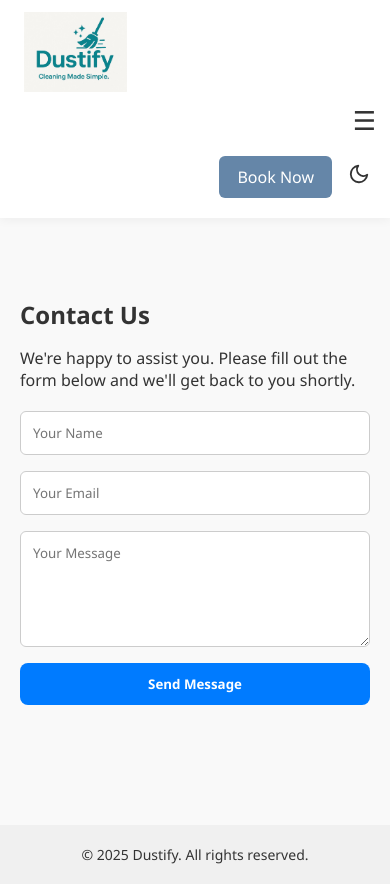
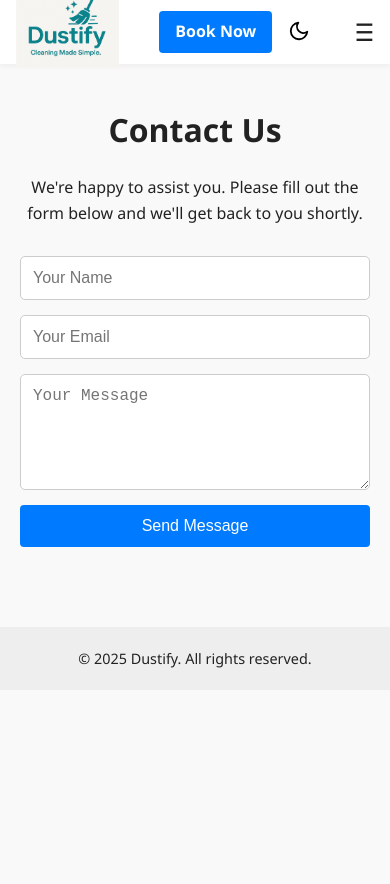
Before and after one commit to Dustifyin/dustify_site, a plain HTML site: page contact.html in a window 390 px wide. After the commit the page ends 844 px from the top, so only its background shows below. Drawn offline with nearby package versions, Linux system fonts and the light colour scheme.

```diff
--- a/contact.html
+++ b/contact.html
@@ -12,7 +12,8 @@
 <body>
   <nav class="navbar">
     <div class="logo-container">
-      <img src="Logo.jpg" alt="Dustify Logo" class="logo" style="height: 80px;" />
+      <img src="Logo.jpg" alt="Dustify Logo" class="logo" />
+
     </div>
 
     <div class="nav-actions">
--- a/style.css
+++ b/style.css
@@ -1,15 +1,16 @@
-/* Global Styles */
-body {
-  font-family: 'Segoe UI', sans-serif;
+/* Reset and base styles */
+* {
   margin: 0;
   padding: 0;
-  background: #f9f9f9;
-  color: #333;
-  transition: background 0.3s, color 0.3s;
+  box-sizing: border-box;
 }
 
-h1, h2, h3 {
-  margin-bottom: 10px;
+body {
+  font-family: 'Segoe UI', Tahoma, Geneva, Verdana, sans-serif;
+  background-color: #f9f9f9;
+  color: #222;
+  line-height: 1.6;
+  padding-top: 64px; /* avoid overlap from sticky nav */
 }
 
 a {
@@ -17,295 +18,185 @@ a {
   color: inherit;
 }
 
-section {
-  padding: 60px 20px;
-  max-width: 1200px;
-  margin: auto;
-}
-
-button, input, select, textarea {
-  font-family: inherit;
-  border: none;
-  outline: none;
-}
-
 /* Navbar */
 .navbar {
+  position: fixed;
+  top: 0;
+  left: 0;
+  right: 0;
+  height: 64px;
+  background: #ffffff;
   display: flex;
   align-items: center;
   justify-content: space-between;
-  padding: 12px 24px;
-  background-color: #ffffff;
-  box-shadow: 0 2px 10px rgba(0, 0, 0, 0.05);
-  position: sticky;
-  top: 0;
-  z-index: 1000;
-  flex-wrap: wrap;
+  padding: 4px 16px;
+  box-shadow: 0 2px 6px rgba(0, 0, 0, 0.05);
+  z-index: 999;
 }
 
-/* Logo */
-.logo {
-  height: 40px;
+.logo-container .logo {
+  height: 80px;
 }
 
-.logo-container {
+.nav-links {
+  list-style: none;
   display: flex;
-  align-items: center;
+  gap: 20px;
 }
 
-/* Top Right Buttons */
+.nav-links li a {
+  color: #333;
+  font-weight: 500;
+  transition: color 0.3s;
+}
+
+.nav-links li a:hover {
+  color: #007bff;
+}
+
+/* Nav actions */
 .nav-actions {
   display: flex;
   align-items: center;
   gap: 12px;
-  order: 3;
 }
 
 .book-btn {
-  background: #6586a8;
+  background-color: #007bff;
   color: white;
-  padding: 10px 18px;
-  border-radius: 6px;
-  font-weight: 500;
-  transition: background 0.3s;
+  padding: 8px 16px;
+  border-radius: 4px;
+  font-weight: bold;
+  transition: background 0.3s ease;
 }
 
 .book-btn:hover {
-  background: #0056b3;
+  background-color: #0056b3;
 }
 
 .dark-toggle {
   background: none;
-  font-size: 20px;
+  border: none;
   cursor: pointer;
-  color: inherit;
-  padding: 6px;
-  border-radius: 6px;
-  transition: background 0.2s;
+  padding: 4px;
 }
 
-.dark-toggle:hover {
-  background: rgba(0, 0, 0, 0.05);
+/* Hamburger menu */
+.menu-icon {
+  display: none;
+  font-size: 24px;
+  cursor: pointer;
 }
 
-/* Navigation Links */
-.nav-links {
-  list-style: none;
-  display: flex;
-  gap: 24px;
-  transition: all 0.3s ease;
-  order: 2;
+#menu-toggle {
+  display: none;
 }
 
-.nav-links li {
-  list-style: none;
+@media (max-width: 768px) {
+  .menu-icon {
+    display: block;
+  }
+
+  .nav-links {
+    display: none;
+    flex-direction: column;
+    position: absolute;
+    top: 64px;
+    left: 0;
+    width: 100%;
+    background: #fff;
+    padding: 16px 0;
+    box-shadow: 0 2px 6px rgba(0, 0, 0, 0.1);
+  }
+
+  #menu-toggle:checked ~ .nav-links {
+    display: flex;
+  }
 }
 
-.nav-links a {
-  color: #333;
-  font-weight: 500;
+/* Section & Forms */
+section {
+  padding: 40px 20px;
+  max-width: 800px;
+  margin: auto;
 }
 
-/* Hero Section */
-.hero {
-  background: linear-gradient(to right, #007BFF, #00B4DB);
-  color: white;
+h1 {
   text-align: center;
-  padding: 100px 20px;
+  margin-bottom: 20px;
+  font-size: 2rem;
 }
 
-.hero h1 {
-  font-size: 42px;
+p {
+  text-align: center;
+  margin-bottom: 30px;
 }
 
-.hero p {
-  font-size: 18px;
-  margin-bottom: 20px;
+.contact-form {
+  display: flex;
+  flex-direction: column;
+  gap: 15px;
 }
 
-.cta-btn {
-  background: white;
-  color: #007BFF;
-  padding: 12px 20px;
-  border-radius: 8px;
-  font-weight: bold;
-  transition: background 0.3s;
+.contact-form input,
+.contact-form textarea {
+  padding: 12px;
+  font-size: 1rem;
+  border: 1px solid #ccc;
+  border-radius: 5px;
+  width: 100%;
 }
 
-.cta-btn:hover {
-  background: #e6e6e6;
+.contact-form button {
+  background-color: #007bff;
+  color: white;
+  padding: 12px;
+  border: none;
+  border-radius: 4px;
+  font-size: 1rem;
+  cursor: pointer;
+  transition: background 0.3s ease;
 }
 
-/* Features & Services */
-.feature-grid, .service-grid {
-  display: grid;
-  grid-template-columns: repeat(auto-fit, minmax(250px, 1fr));
-  gap: 24px;
-  margin-top: 30px;
-}
-
-.feature-card, .service-card {
-  background: #ffffff;
-  padding: 24px;
-  border-radius: 12px;
-  box-shadow: 0 2px 8px rgba(0, 0, 0, 0.05);
-}
-
-.feature-card h3, .service-card h3 {
-  margin-bottom: 10px;
-  color: #007BFF;
-}
-
-/* About Section */
-.about {
-  display: flex;
-  flex-direction: column;
-  gap: 30px;
-}
-
-.about h2 {
-  color: #007BFF;
-}
-
-/* Contact & Booking Forms */
-.contact-section, .booking-section {
-  max-width: 600px;
-  margin: auto;
-  text-align: center;
-}
-
-.contact-form, .booking-form {
-  display: flex;
-  flex-direction: column;
-  gap: 16px;
-  margin-top: 20px;
-}
-
-input, select, textarea {
-  padding: 12px;
-  border-radius: 6px;
-  border: 1px solid #ccc;
-  background: white;
-}
-
-button[type="submit"] {
-  background: #007BFF;
-  color: white;
-  padding: 12px;
-  border-radius: 8px;
-  cursor: pointer;
-  font-weight: bold;
-  transition: background 0.3s;
-}
-
-button[type="submit"]:hover {
-  background: #0056b3;
+.contact-form button:hover {
+  background-color: #0056b3;
 }
 
 /* Footer */
 footer {
   text-align: center;
   padding: 20px;
-  background: #f0f0f0;
-  font-size: 14px;
-  margin-top: 60px;
+  font-size: 0.9rem;
+  background: #eee;
+  margin-top: 40px;
 }
 
 /* Dark Mode */
 .dark-mode {
-  background: #121212;
-  color: #eaeaea;
+  background-color: #111;
+  color: #eee;
 }
 
 .dark-mode .navbar {
-  background: #1f1f1f;
+  background-color: #222;
+}
+
+.dark-mode .nav-links li a {
+  color: #ddd;
 }
 
 .dark-mode .book-btn {
-  background: #4caf50;
-}
-
-.dark-mode .feature-card,
-.dark-mode .service-card,
-.dark-mode .contact-form input,
-.dark-mode .contact-form textarea,
-.dark-mode .booking-form input,
-.dark-mode .booking-form textarea,
-.dark-mode .booking-form select {
-  background: #1f1f1f;
-  color: #eaeaea;
-  border: 1px solid #333;
+  background-color: #00bfff;
 }
 
 .dark-mode footer {
-  background: #1a1a1a;
+  background: #222;
+  color: #aaa;
 }
 
-.dark-mode .dark-toggle svg {
-  color: #eaeaea;
+.dark-mode .contact-form input,
+.dark-mode .contact-form textarea {
+  background: #1e1e1e;
+  color: #f0f0f0;
+  border: 1px solid #444;
 }
-
-/* Responsive Navigation */
-.menu-icon {
-  display: none;
-  font-size: 26px;
-  cursor: pointer;
-  padding: 10px;
-}
-
-#menu-toggle {
-  display: none;
-}
-
-/* Mobile Styles */
-@media (max-width: 768px) {
-  .navbar {
-    flex-direction: column;
-    align-items: flex-start;
-  }
-
-  .nav-actions {
-    align-self: flex-end;
-    margin-bottom: 8px;
-  }
-
-  .menu-icon {
-    display: block;
-    align-self: flex-end;
-    margin-bottom: 8px;
-  }
-
-  .nav-links {
-    display: none;
-    flex-direction: column;
-    background-color: #ffffff;
-    width: 100%;
-    opacity: 0;
-    max-height: 0;
-    overflow: hidden;
-    box-shadow: 0 2px 10px rgba(0, 0, 0, 0.15);
-    transition: max-height 0.4s ease, opacity 0.4s ease;
-    padding-left: 0;
-  }
-
-  #menu-toggle:checked ~ .nav-links {
-    display: flex;
-    opacity: 1;
-    max-height: 500px;
-  }
-
-  .nav-links li {
-    padding: 12px 20px;
-    width: 100%;
-    text-align: left;
-    border-top: 1px solid #eee;
-  }
-
-  .nav-actions {
-    order: 1;
-    width: 100%;
-    justify-content: flex-end;
-    gap: 10px;
-    padding: 0 10px;
-  }
-}
```
Also changed, not shown: about.html (+2 -1 lines), booking.html (+2 -1 lines), index.html (+2 -1 lines), services.html (+2 -1 lines).
